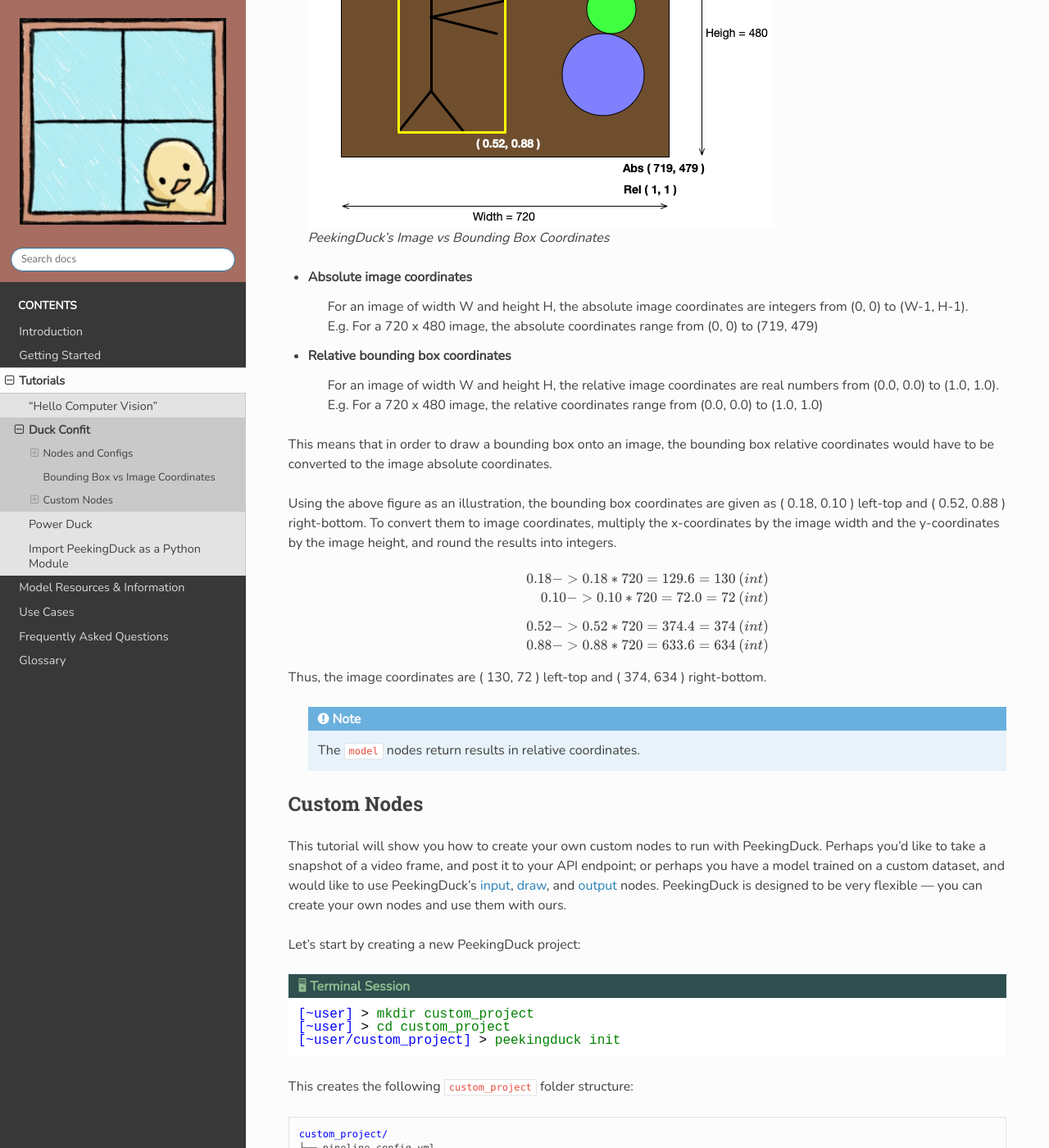
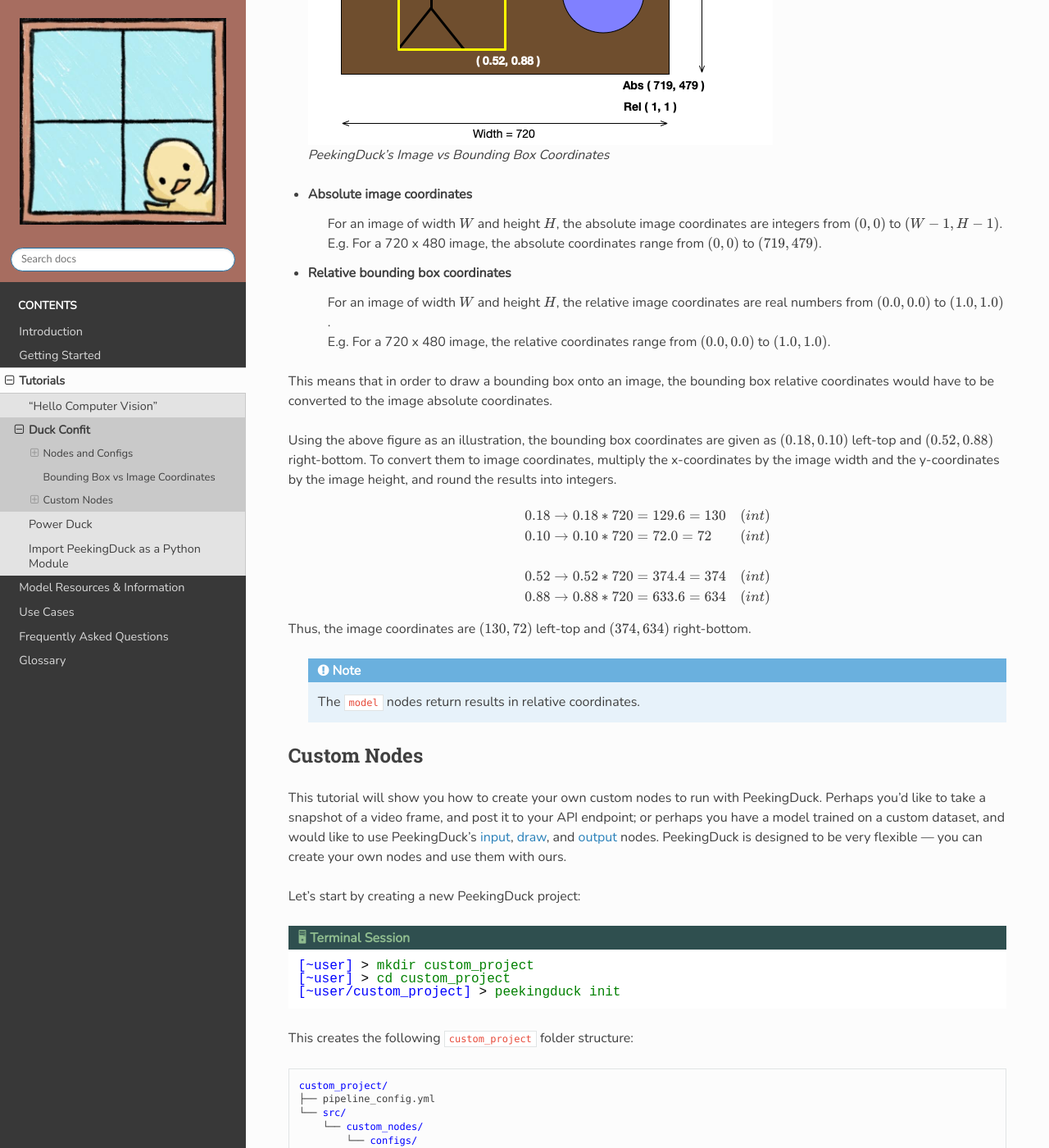
Before and after one commit to aisingapore/PeekingDuck, a Sphinx documentation site: the page built from docs/source/tutorials/02_duck_confit.rst, in a window 1280 px wide and 1400 px high, scrolled down 3546 px. Shown: the whole window at 82% size. Built offline with Sphinx 7.4.7 and the Read the Docs theme 2.0.0, drawn with Linux system fonts in a browser that asks for light colours; some of the changed text lies outside the part shown.

Commit message:
docs: update equation with latex

```diff
--- a/docs/source/tutorials/02_duck_confit.rst
+++ b/docs/source/tutorials/02_duck_confit.rst
@@ -57,7 +57,7 @@
 
 +------------+-----------------------------------------------------------------+
 | Node Type  | Node Description                                                |
-+------------+-----------------------------------------------------------------+
++============+=================================================================+
 | Input      | Reads a video file from disk or captures images from the webcam |
 +------------+-----------------------------------------------------------------+
 | Model      | CV model does the "heaving lifting" here, like object detection |
@@ -138,6 +138,7 @@
 highlighted by PeekingDuck in bounding boxes. |br|
 The 30-second video will auto-close at the end, or you can press ``q`` to end early.
 
+
 .. _configure_nodes_media_writer:
 
 Record and Save Video File with FPS
@@ -199,39 +200,37 @@
       PeekingDuck's Image vs Bounding Box Coordinates
 
 * Absolute image coordinates
-   For an image of width W and height H, the absolute image coordinates are
-   integers from (0, |nbsp| 0) to (W-1, |nbsp| H-1). |br|
+   For an image of width |W| and height |H|, the absolute image
+   coordinates are integers from :math:`(0, 0)` to :math:`(W-1, H-1)`. |br|
    E.g. For a 720 x 480 image, the absolute coordinates range from
-   (0, |nbsp| 0) to (719, |nbsp| 479)
+   :math:`(0, 0)` to :math:`(719, 479)`.
 
 * Relative bounding box coordinates
-   For an image of width W and height H, the relative image coordinates are
-   real numbers from (0.0, |nbsp| 0.0) to (1.0, |nbsp| 1.0). |br|
+   For an image of width |W| and height |H|, the relative image coordinates are
+   real numbers from :math:`(0.0, 0.0)` to :math:`(1.0, 1.0)`. |br|
    E.g. For a 720 x 480 image, the relative coordinates range from
-   (0.0, |nbsp| 0.0) to (1.0, |nbsp| 1.0)
+   :math:`(0.0, 0.0)` to :math:`(1.0, 1.0)`.
 
 This means that in order to draw a bounding box onto an image, the bounding box
 relative coordinates would have to be converted to the image absolute coordinates.
 
 Using the above figure as an illustration, the bounding box coordinates are
-given as ( 0.18, 0.10 ) left-top and ( 0.52, 0.88 ) right-bottom.
+given as :math:`(0.18, 0.10)` left-top and :math:`(0.52, 0.88)` right-bottom.
 To convert them to image coordinates, multiply the x-coordinates by the image
 width and the y-coordinates by the image height, and round the results into
 integers.
 
 .. math::
 
-   0.18 -> 0.18 * 720 = 129.6 = 130 \: (int)
+   \begin{array}{ll}
+      0.18 \rightarrow 0.18 * 720 = 129.6 = 130 & (int)\\
+      0.10 \rightarrow 0.10 * 720 = 72.0 = 72 & (int)\\
+      &\\
+      0.52 \rightarrow 0.52 * 720 = 374.4 = 374 & (int)\\
+      0.88 \rightarrow 0.88 * 720 = 633.6 = 634 & (int)
+   \end{array}
 
-   0.10 -> 0.10 * 720 = 72.0 = 72 \: (int)
-
-.. math::
-
-   0.52 -> 0.52 * 720 = 374.4 = 374 \: (int)
-
-   0.88 -> 0.88 * 720 = 633.6 = 634 \: (int)
-
-Thus, the image coordinates are ( 130, 72 ) left-top and ( 374, 634 ) right-bottom.
+Thus, the image coordinates are :math:`(130, 72)` left-top and :math:`(374, 634)` right-bottom.
 
    .. note::
       The ``model`` nodes return results in relative coordinates.
@@ -273,7 +272,7 @@
            └── \ :blue:`configs/` \ |Blank|
 
 
-The sub-folders ``src``, ``custom_nodes`` and ``configs`` are empty: they serve
+The sub-folders ``src``, ``custom_nodes``, and ``configs`` are empty: they serve
 as placeholders for contents to be added.
 
 
```
Also changed, not shown: other parts of docs/source/tutorials/02_duck_confit.rst (+2 -2 lines).
